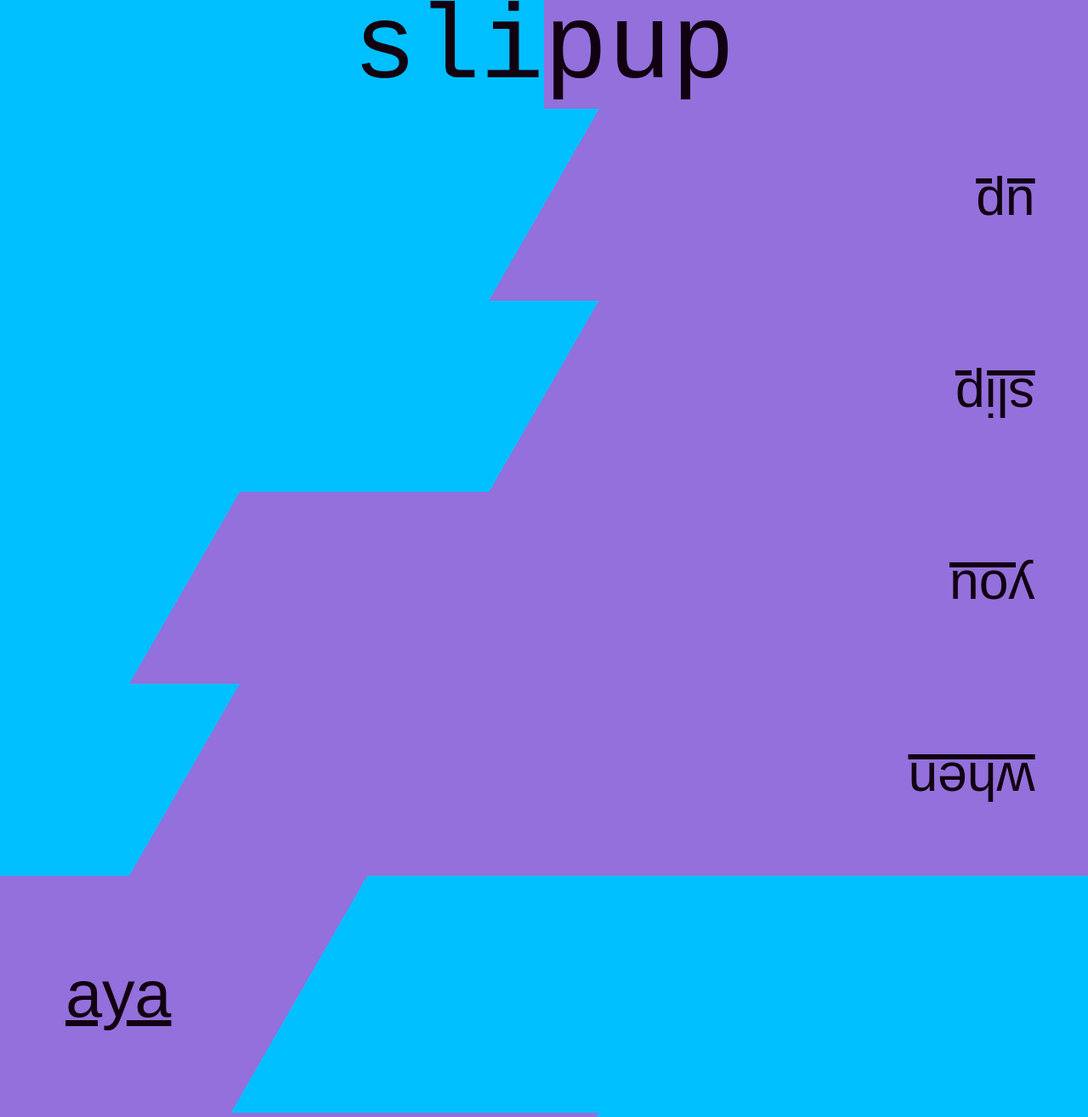
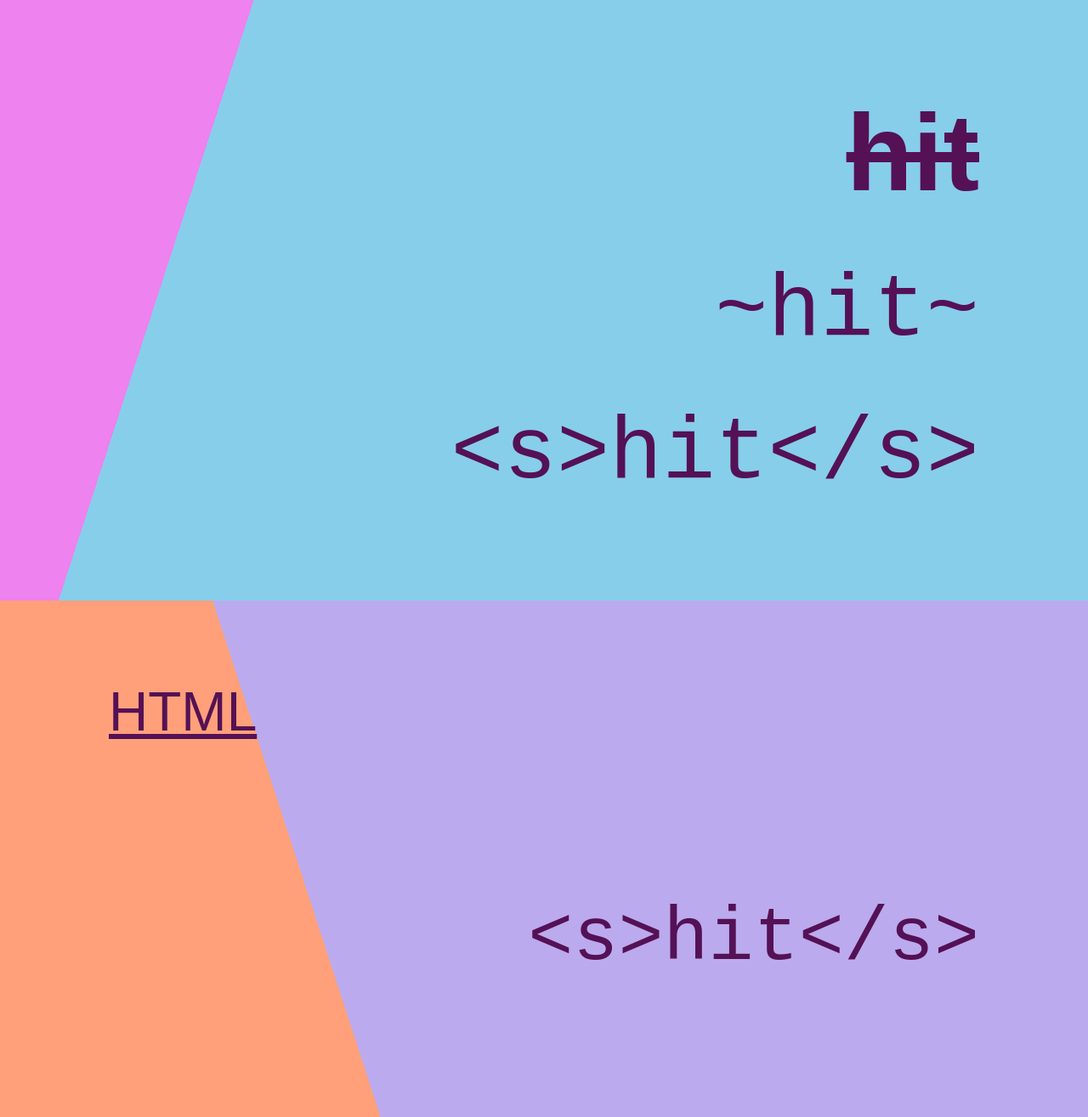
Before and after one commit to webmural/jumping, a plain HTML site: page index.html in a window 1280 px wide. Shown: the part 13-1328 px from the top of the page at 85% size. Drawn offline with Linux system fonts and the light colour scheme.

Commit message:
#1 HTML shits mardown ~hit~

```diff
--- /dev/null
+++ b/hit.css
@@ -0,0 +1,95 @@
+* { box-sizing: border-box }
+::selection { background: #515; color: #ec0 }
+html { background: #eac; color: #515 }
+
+h1 {
+  background-color: skyblue;
+  background-image: linear-gradient(.8turn, transparent, transparent 80%, violet 80%, violet);
+}
+
+dl {
+  background-color: lightsalmon;
+  background-image: linear-gradient(.2turn, transparent, transparent 50%, #bae 50%, #bae);
+}
+
+@media (prefers-contrast: more) {
+  ::selection { color: #ee1 }
+  html { color: #212 }
+  h1 { background-color: #ee1 }
+  dl { background-color: #1ee }
+}
+
+:any-link {
+  color: inherit;
+  cursor: grabbing;
+}
+
+:any-link:hover {
+  text-decoration-style: double;
+}
+
+:focus {
+  outline: thick dotted;
+  text-decoration-style: dotted;
+  background-image: radial-gradient(#1ee, #bee);
+}
+
+a {
+  display: inline-flex;
+  touch-action: manipulation;
+}
+
+html {
+  font-family: sans-serif;
+  font-size: max(3ch, 8vmin);
+  line-height: 1.618;
+}
+
+body {
+  margin: 0;
+  overflow-wrap: anywhere;
+}
+
+code {
+  font-family: monospace;
+  font-weight: 500;
+}
+
+dl {
+  contain: layout;
+  display: flow-root;
+  margin: 0;
+}
+
+dt {
+  clear: right;
+  float: left;
+  margin-top: 10vh;
+  margin-left: 10vw;
+  min-height: 30vh;
+}
+
+dd {
+  clear: left;
+  float: right;
+  font-size: 1.382em;
+  min-height: 30vh;
+  margin-right: 10vw;
+  margin-bottom: 30vh;
+}
+
+h1 {
+  align-items: flex-end;
+  contain: layout;
+  display: flex;
+  flex-flow: column;
+  font-size: 1.618em;
+  justify-content: center;
+  margin: 0;
+  min-height: 90vh;
+  padding: 0vh 10vw 0vh 1vw;
+}
+
+[contenteditable] {
+  font-size: 1.236em;
+}
--- a/index.html
+++ b/index.html
@@ -1,25 +1,30 @@
 <!DOCTYPE html>
-<html lang="en" class="scene">
+<html lang="en">
 <meta charset="utf-8">
-<title>slipup mural</title>
+
+<title>shits mural</title>
+
 <meta name="theme-color" content="salmon">
 <meta name="viewport" content="width=device-width">
-<meta name="description" content="slippery basement support">
-<link rel="stylesheet" href="iona.css">
-<base href="https://webmural.com">
+<meta name="description" content="slippery hands">
+
+<link rel="stylesheet" href="hit.css">
+<link rel="prev" href="/slipup">
+<link rel="next" href="/violet">
+<link rel="next" href="/violetttear">
 
 <article>
-  <h1 class="luv">sli<wbr>pup</h1>
-  <nav class="flip">
-    <a class="wox" href="/wave">when</a>
-    <a class="wox" href="/crayon">you</a>
-    <a class="wux" href="/daffy">slip</a>
-    <a class="wux" href="/firefly">up</a>
-  </nav>
-  <nav>
-    <a class="lix bip" href="/aya">aya</a>
-    <a class="lux" href="/iona">style</a>
-    <a class="lux" href="/dialon">luv</a>
-    <a class="lux" href="/goofy">you</a>
-  </nav>
+  <h1>
+    <s contenteditable>hit</s>
+    <code>~hit~</code>
+    <code>&lt;s&gt;hit&lt;/s&gt;</code>
+  </h1>
+  <dl>
+    <dt><a href="../html">HTML</a>
+    <dd><code>&lt;s&gt;hit&lt;/s&gt;</code>
+    <dt><a href="../uranus">mark<wbr>down</a>
+    <dd><code>~hit~</code>
+    <dt><span>d<a href="../magnet">emo</a><s>n</s></span>
+    <dd><s contenteditable>hit</s>
+  </dl>
 </article>
--- a/iona.css
+++ /dev/null
@@ -1,80 +0,0 @@
-* { box-sizing: border-box }
-:root { background: deepskyblue; color: #110111; }
-::selection { background: hotpink; color: indigo }
-
-.wox {
-  background-color: deepskyblue;
-  background-image: linear-gradient(.333turn, mediumpurple, mediumpurple 80%, transparent 80%, transparent);
-}
-
-.wux {
-  background-color: deepskyblue;
-  background-image: linear-gradient(.333turn, mediumpurple, mediumpurple 50%, transparent 50%, transparent);
-}
-
-.lux {
-  background-color: deepskyblue;
-  background-image: linear-gradient(.333turn, mediumpurple, mediumpurple 50%, transparent 50%, transparent);
-}
-
-.lix {
-  background-color: deepskyblue;
-  background-image: linear-gradient(.333turn, mediumpurple, mediumpurple 30%, transparent 30%, transparent);
-}
-
-.luv {
-  background-color: deepskyblue;
-  background-image: conic-gradient(mediumpurple, mediumpurple 50%, transparent 50%, transparent);
-}
-
-.bip { font-size: 1.236em }
-.bop { font-size: 1.382em }
-.bup { font-size: 1.618em }
-
-:any-link {
-  color: inherit;
-  cursor: grabbing;
-}
-
-:hover {
-  text-decoration-style: double;
-}
-
-:focus {
-  outline: thick double;
-  text-decoration-style: dotted;
-  background-image: linear-gradient(.666turn, deepskyblue, deepskyblue 50%, chartreuse 50%, chartreuse);
-}
-
-html {
-  font: max(2em, 3vw + 3vh) sans-serif;
-  line-height: 1.618;
-}
-
-body {
-  margin: 0;
-  overflow-wrap: anywhere;
-}
-
-h1 {
-  margin: 0;
-  font: 2em monospace;
-  text-align: center;
-}
-
-a {
-  display: flex;
-  padding: 1em;
-}
-
-.flip {
-  transform: rotate(180deg);
-}
-
-@media (orientation: portrait) {
-  h1 {
-    width: 100%;
-    writing-mode: sideways-rl;
-    text-align: unset;
-  }
-}
```
Also changed, not shown: 1 other file.
